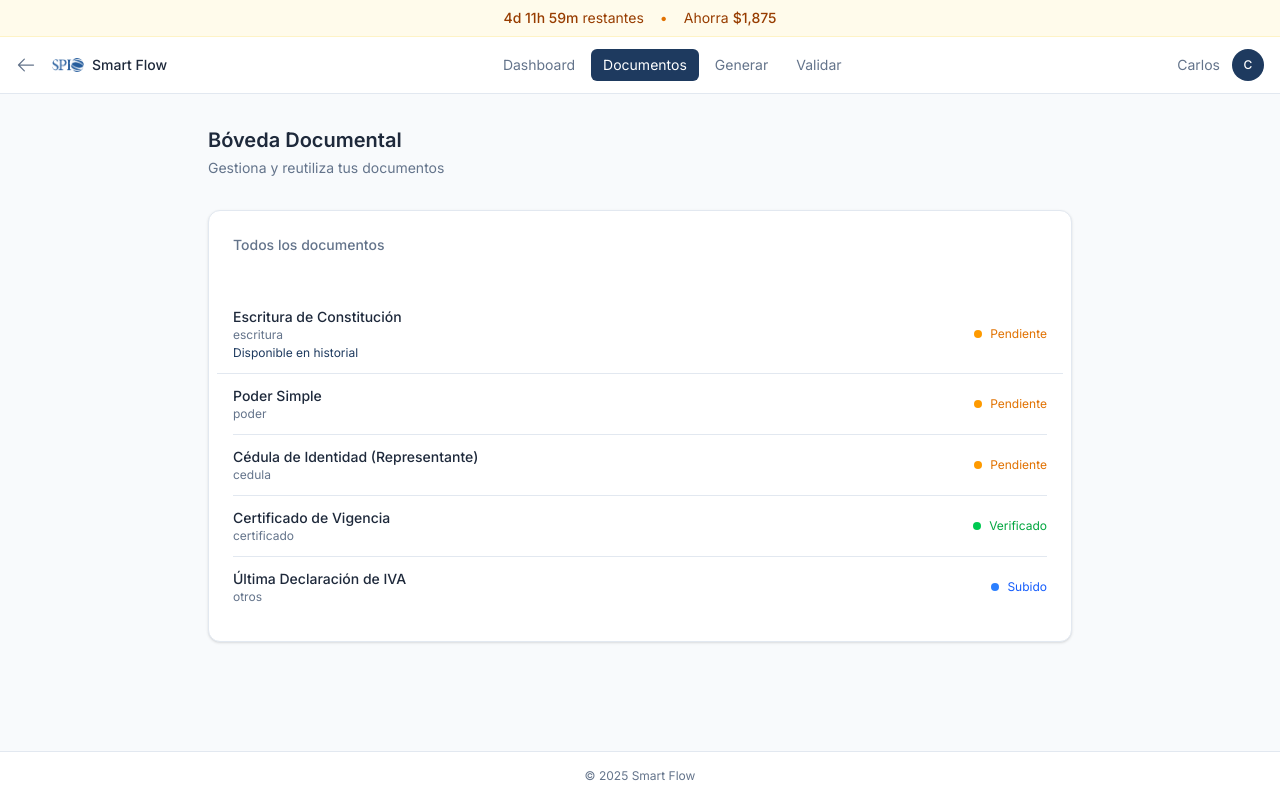
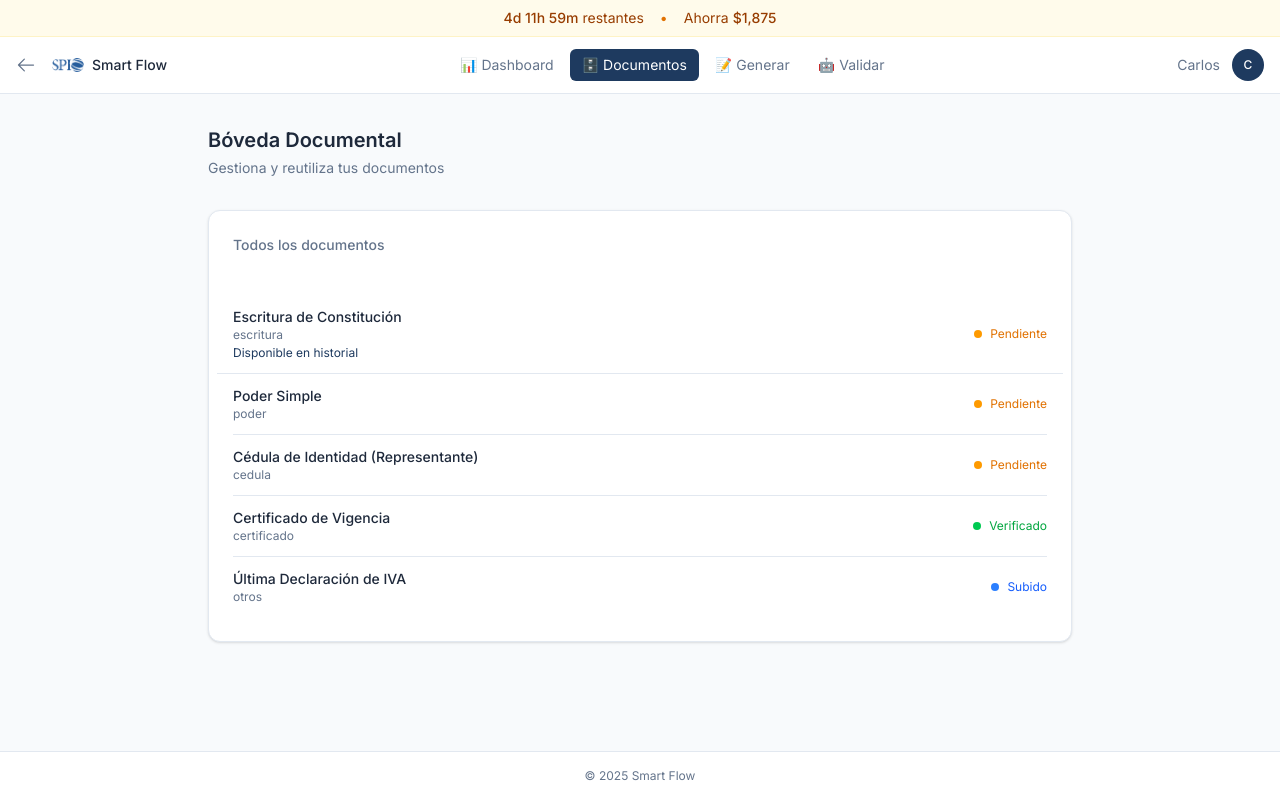
Before and after one commit to edspohr/spi-smart-flow, a Next.js app: page /cliente/boveda in a window 1280 px wide. Built offline with nearby package versions, Linux system fonts and the light colour scheme.

Commit message:
fix: restore emojis in navigation as requested

```diff
--- a/src/app/admin/layout.tsx
+++ b/src/app/admin/layout.tsx
@@ -6,8 +6,8 @@ import { usePathname } from 'next/navigation';
 import { cn } from '@/lib/utils';
 
 const navItems = [
-  { href: '/admin', label: 'Dashboard' },
-  { href: '/admin/triage', label: 'Clientes' }
+  { href: '/admin', label: 'Dashboard', icon: '📊' },
+  { href: '/admin/triage', label: 'Clientes', icon: '🚦' }
 ];
 
 export default function AdminLayout({
@@ -61,6 +61,7 @@ export default function AdminLayout({
                       : "text-muted-foreground hover:text-foreground hover:bg-muted"
                   )}
                 >
+                  <span className="mr-1">{item.icon}</span>
                   {item.label}
                 </Link>
               ))}
--- a/src/app/cliente/layout.tsx
+++ b/src/app/cliente/layout.tsx
@@ -8,10 +8,10 @@ import { CountdownBanner } from '@/components/shared/CountdownBanner';
 import { mockClient } from '@/data/mock-clients';
 
 const navItems = [
-  { href: '/cliente', label: 'Dashboard' },
-  { href: '/cliente/boveda', label: 'Documentos' },
-  { href: '/cliente/templates', label: 'Generar' },
-  { href: '/cliente/verificar', label: 'Validar' }
+  { href: '/cliente', label: 'Dashboard', icon: '📊' },
+  { href: '/cliente/boveda', label: 'Documentos', icon: '🗄️' },
+  { href: '/cliente/templates', label: 'Generar', icon: '📝' },
+  { href: '/cliente/verificar', label: 'Validar', icon: '🤖' }
 ];
 
 export default function ClientLayout({
@@ -67,6 +67,7 @@ export default function ClientLayout({
                       : "text-muted-foreground hover:text-foreground hover:bg-muted"
                   )}
                 >
+                  <span className="mr-1">{item.icon}</span>
                   {item.label}
                 </Link>
               ))}
@@ -86,20 +87,20 @@ export default function ClientLayout({
 
         {/* Mobile Navigation */}
         <nav className="md:hidden flex border-t border-border">
-          {navItems.map((item) => (
-            <Link
+          {navItems.map((item) =>              <Link
                 key={item.href}
                 href={item.href}
                 className={cn(
-                "flex-1 py-2 text-center text-xs font-medium transition-colors",
+                  "flex-1 py-2 text-center text-xs font-medium transition-colors flex flex-col items-center",
                   pathname === item.href
                     ? "bg-primary text-white"
                     : "text-muted-foreground"
                 )}
               >
+                <span className="text-lg">{item.icon}</span>
                 {item.label}
               </Link>
-          ))}
+          )}
         </nav>
       </header>
 
```
Lines whose indentation alone changed are shown as unchanged.
